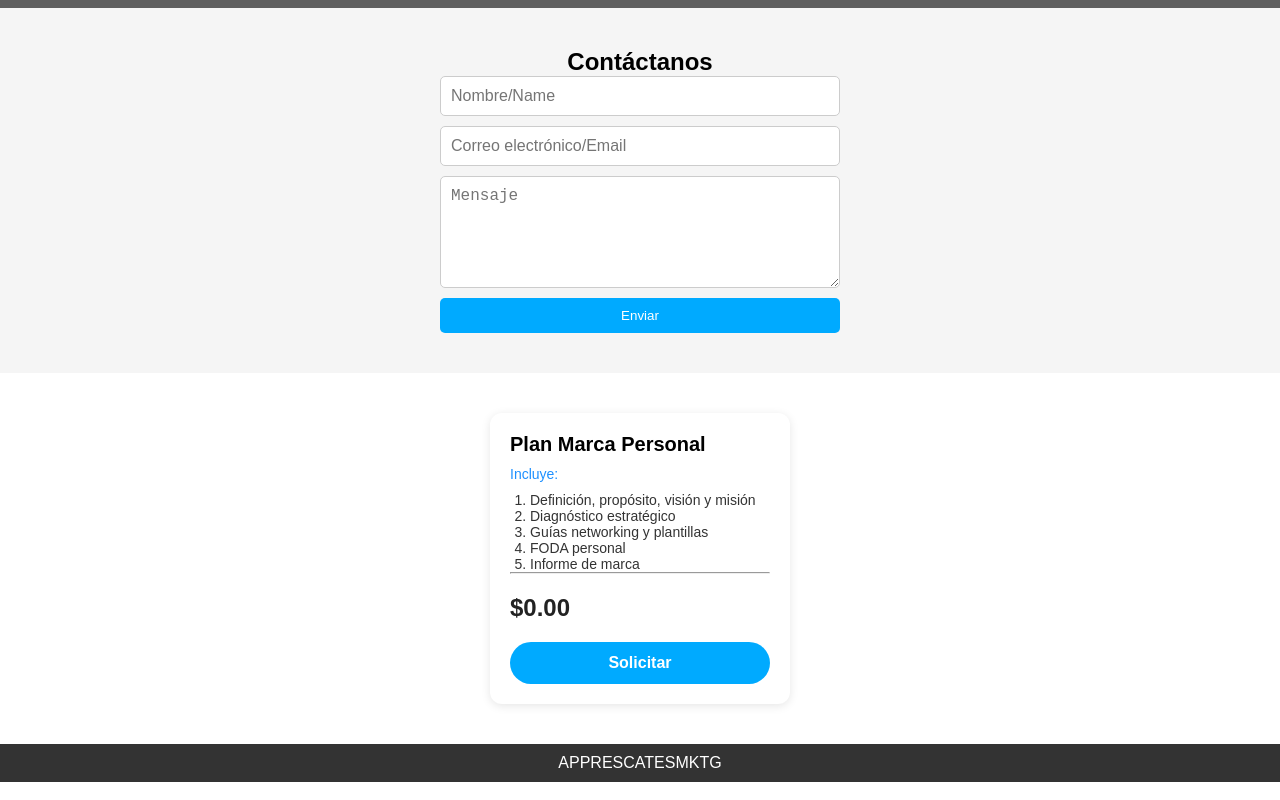
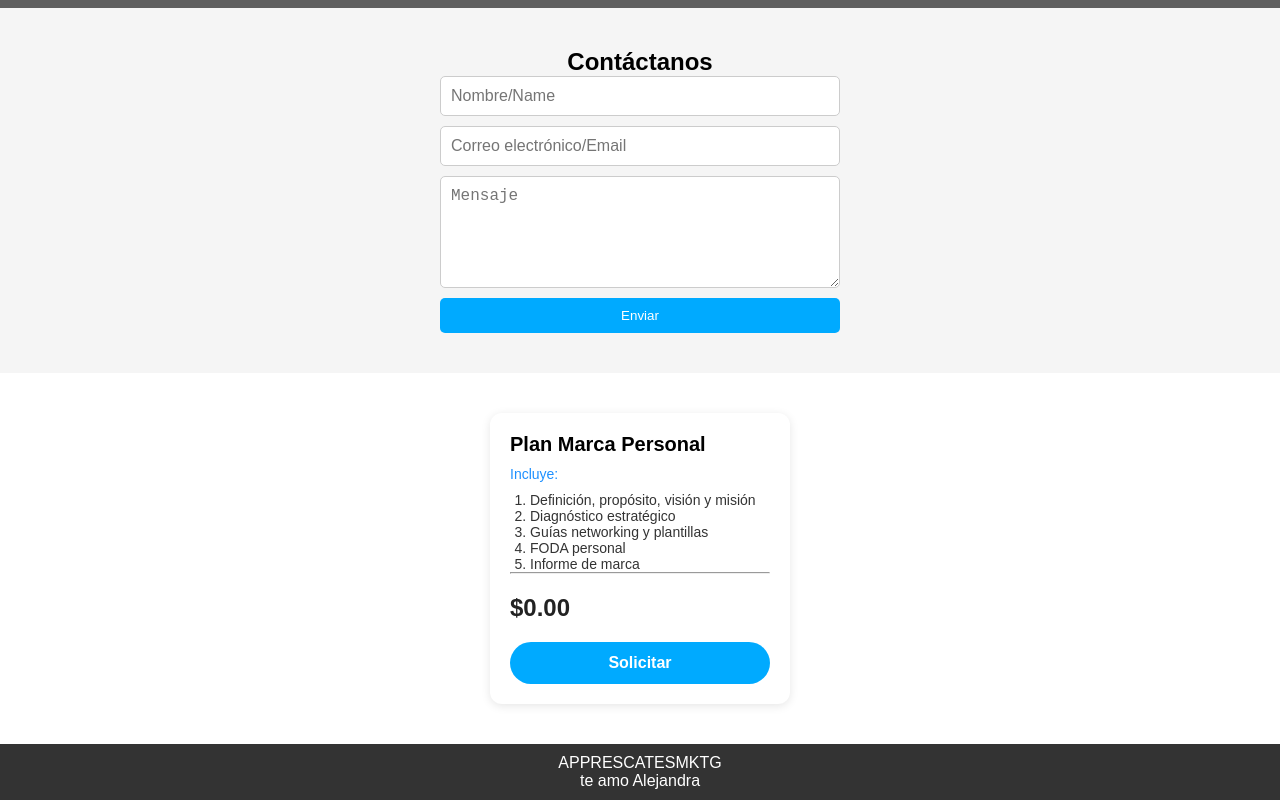
Before and after one commit to pub369/apprescatemktg, a plain HTML site: page index.html in a window 1280 px wide. Shown: the part 792-1592 px from the top of the page. Drawn offline with Linux system fonts and the light colour scheme; grey boxes are pictures that could not be loaded.

Commit message:
cambio nuevo

```diff
--- a/index.html
+++ b/index.html
@@ -269,7 +269,7 @@
   </div>
 
   <footer>
-    <p>APPRESCATESMKTG</p>
+    <p>APPRESCATESMKTG</p><p>te amo Alejandra</p>
 
 
   </footer>
```
